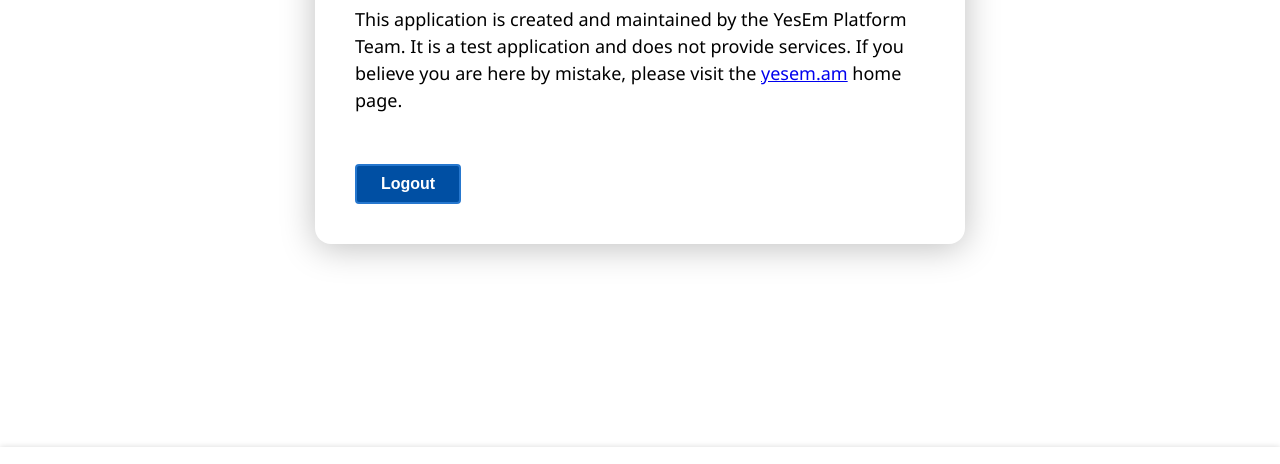
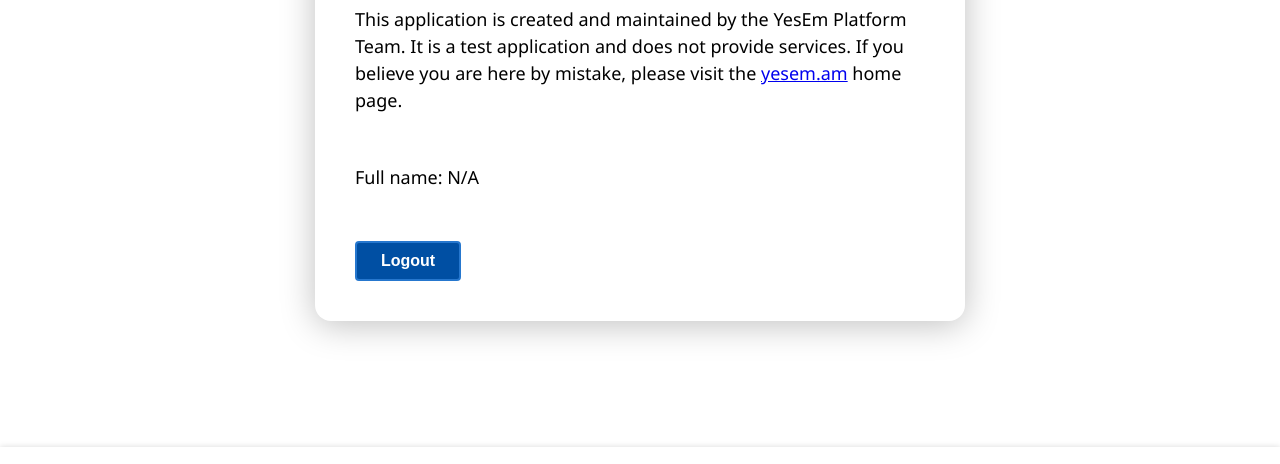
Before and after one commit to InformationSystemsAgency/yesem-docs, a plain HTML site: page public/authenticated.html in a window 1280 px wide. Shown: the part 253-717 px from the top of the page. Drawn offline with Linux system fonts and the light colour scheme; a web font is replaced by a local one.

Commit message:
feat: add full name display on authenticated view

```diff
--- a/public/authenticated.html
+++ b/public/authenticated.html
@@ -9,6 +9,18 @@
   <script>
     function logout() {
       location.href = './'
+    };
+
+    // Function to get query parameter by name
+    function getQueryParam(param) {
+      const urlParams = new URLSearchParams(window.location.search);
+      return urlParams.get(param);
+    }
+
+    // Function to set the fullname when page loads
+    window.onload = function() {
+      const fullname = getQueryParam('full_name') || 'N/A';
+      document.getElementById('fullname-display').textContent = fullname;
     };
   </script>
 </head>
@@ -33,6 +45,8 @@
 
         <p>This application is created and maintained by the YesEm Platform Team. It is a test application and does not provide services. If you believe you are here by mistake, please visit the <a href="https://yesem.am">yesem.am</a> home page.</p>
 
+        <p>Full name: <span id="fullname-display"></span></p>
+
         <button
           class="yesem-button"
           onclick="logout()"
```
Also changed, not shown: nodejs/src/main.ts (+16 -2 lines).
